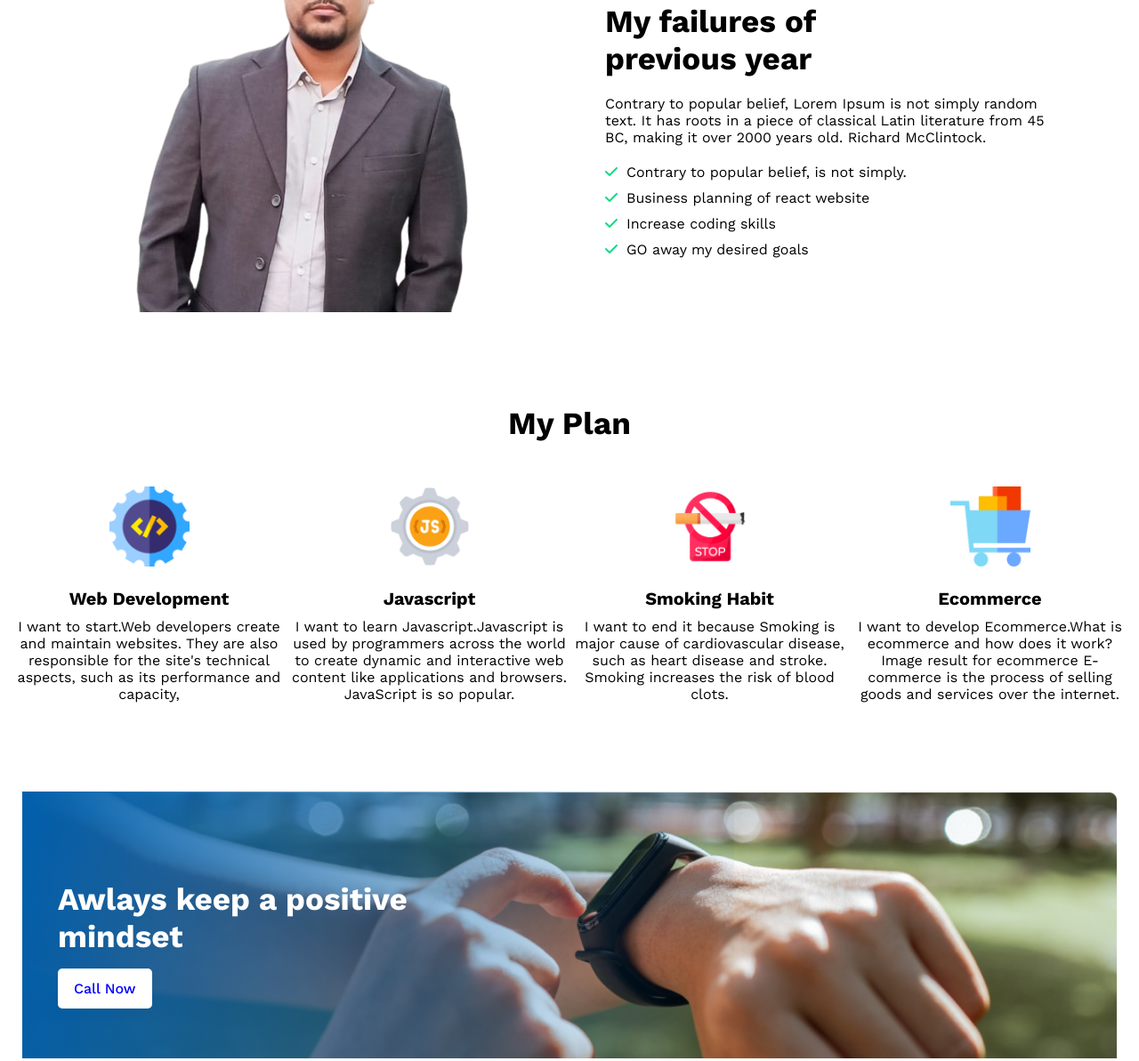
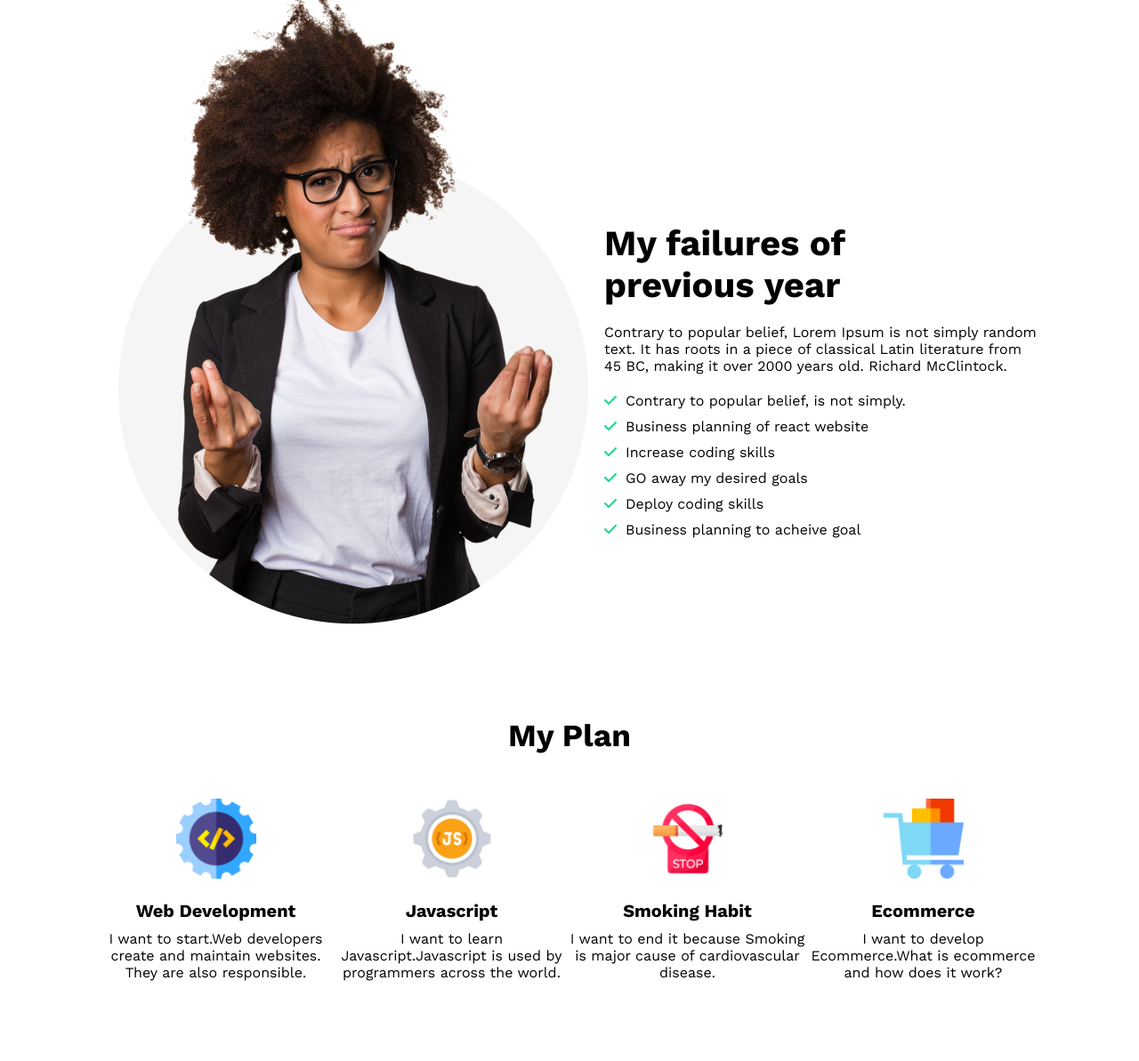
Before and after one commit to mern-sanowar/assignment-1, a plain HTML site: page index.html in a window 1280 px wide. Shown: the part 1481-2674 px from the top of the page at 89% size. Drawn offline with nearby package versions, Linux system fonts and the light colour scheme.

Commit message:
all file modified

```diff
--- a/index.html
+++ b/index.html
@@ -57,7 +57,7 @@
        <section class="my-failure">
           <div class="my-failure-container">
             <div class="my-failer-left">
-                <img src="images/me1.png" alt="">
+                <img src="images/person.png" alt="">
             </div>
             <div class="my-failer-right">
                 <h2>My failures of <br> previous year</h2>
@@ -67,6 +67,8 @@
                     <p><i class="fa fa-check" aria-hidden="true"></i>Business planning of react website</p>
                     <p><i class="fa fa-check" aria-hidden="true"></i>Increase coding skills</p>
                     <p><i class="fa fa-check" aria-hidden="true"></i>GO away my desired goals</p>
+                    <p><i class="fa fa-check" aria-hidden="true"></i>Deploy coding skills</p>
+                    <p><i class="fa fa-check" aria-hidden="true"></i>Business planning to acheive goal</p>
                 </div>
             </div>
           </div>
@@ -80,24 +82,22 @@
             <div class="my-plan">
                 <img src="images/icons/web.png" alt="">
                 <h3 class="my-plan-title">Web Development</h3>
-                <p class="my-plan-text">I want to start.Web developers create and maintain websites. They are also responsible for the site's technical aspects, such as its performance and capacity, </p>
+                <p class="my-plan-text">I want to start.Web developers create and maintain websites. They are also responsible. </p>
             </div>
             <div class="my-plan">
                 <img src="images/icons/js.png" alt="">
                 <h3 class="my-plan-title">Javascript</h3>
-                <p class="my-plan-text">I want to learn Javascript.Javascript is used by programmers across the world to create dynamic and interactive web content like applications and browsers. JavaScript is so popular. </p>
+                <p class="my-plan-text">I want to learn Javascript.Javascript is used by programmers across the world. </p>
             </div>
             <div class="my-plan">
                 <img src="images/icons/smoke.png" alt="">
                 <h3 class="my-plan-title">Smoking Habit</h3>
-                <p class="my-plan-text">I want to end it because Smoking is major cause of cardiovascular disease, such as heart disease and stroke. Smoking increases the risk of blood clots.</p>
+                <p class="my-plan-text">I want to end it because Smoking is major cause of cardiovascular disease.</p>
             </div>
             <div class="my-plan">
                 <img src="images/icons/ecom.png" alt="">
                 <h3 class="my-plan-title">Ecommerce</h3>
-                <p class="my-plan-text">I want to develop Ecommerce.What is ecommerce and how does it work?
-                    Image result for ecommerce
-                    E-commerce is the process of selling goods and services over the internet.</p>
+                <p class="my-plan-text">I want to develop Ecommerce.What is ecommerce and how does it work?</p>
             </div>
          </div>
        </section>
--- a/styles/style.css
+++ b/styles/style.css
@@ -15,7 +15,7 @@
 }
 .header-content{
  float:right;
- margin-right: 150px;
+ margin-right: 130px;
  margin-top: 180px;
  text-align: right;
  color:white;
@@ -46,16 +46,16 @@
 
    /* About me area (extra section) */
    .about-me-area{
-    padding:80px 15px;
+    padding:110px 130px;
     background-color: #151414;
    }
    .about-me-area h2{
-    font-size: 35px;
+    font-size: 40px;
     font-weight: 700;
     margin-bottom: 20px;
     text-align: center;
     color:white;
-    margin-bottom: 50px;
+    margin-bottom: 70px;
 }
     .about-me-area h2 span{
         color:yellow;
@@ -89,6 +89,7 @@
     font-weight: 400;
     margin-bottom: 20px;
     color: white;
+    line-height: 25px;
     }
     .about-me-left button{
         background-color: white;
@@ -142,23 +143,23 @@
 
 /* my failure section */
 .my-failure{
-    margin-top: 100px;
-    width: 1080px;
-    margin:0 auto
+    margin-top: 90px;
+   padding:0 110px
 
 }
 .my-failure-container{
     display: flex;
     justify-content: space-between;
     margin-top: 90px;
+    align-items: center;
 
 }
 .my-failer-right{
     width: 500px;
-    margin-top: 150px;
+    margin-top: 180px;
 }
 .my-failer-right h2{
-    font-size: 35px;
+    font-size: 40px;
     font-weight: 700;
     margin-bottom: 20px;
 }
@@ -176,7 +177,7 @@
     margin-bottom: 10px;
 }
 .my-plan-section{
-    margin: 100px 10px 0 ;
+    margin: 100px 110px 0px 110px ;
 
 }
 .plan-heading{
@@ -218,8 +219,7 @@
     background-size:cover;
     height: 300px;
     margin: 25px;
-    margin-bottom: 100px;
-    margin-top: 100px;
+    margin:100px 110px
 
 }
 .cta-container{
@@ -236,7 +236,7 @@
     width: 400px;
 }
 .cta-left-text h2{
-    font-size: 35px;
+    font-size:40px;
     font-weight: 700;
     color: white;
 }
@@ -263,7 +263,7 @@
 .footer-container{
     display: flex;
     justify-content: space-between;
-    margin:0px 15px
+    margin:0px 110px
 }
 .footer-left{
     max-width: 450px;
@@ -321,7 +321,7 @@
     padding: 13px 10px;
     background: none;
     border-radius: 5px;
-    width: 200px;
+    width: 210px;
   }
   .footer-right input::placeholder{
     color:white
```
